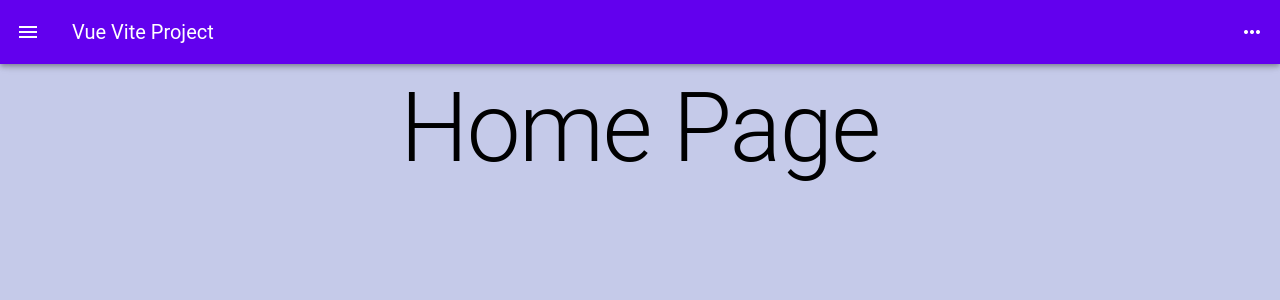
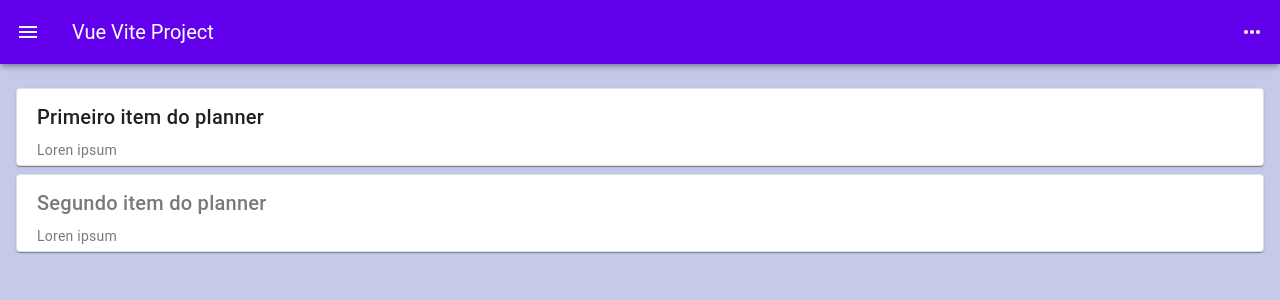
Before and after one commit to betogroo/vite-planner, a Vue app: page / in a window 1280 px wide. Shown: the top 300 px of the page. Built offline with nearby package versions, Linux system fonts and the light colour scheme; data requests are answered from the project's data file.

Commit message:
feat: create ProjectList

```diff
--- /dev/null
+++ b/src/components/ProjectList.vue
@@ -0,0 +1,24 @@
+<script setup lang="ts">
+import useProject from '@/composables/useProject'
+const { projects, error, fetchProject } = useProject()
+await fetchProject()
+</script>
+
+<template>
+  <div v-if="error">
+    <v-alert type="error">{{ `${error.code} - ${error.message}` }}</v-alert>
+  </div>
+  <template v-else-if="projects.length">
+    <v-card
+      :disabled="item.complete"
+      :border="true"
+      class="pa-1 my-2"
+      v-for="item in projects"
+      :key="item.id"
+    >
+      <v-card-title class="text-h6">{{ item.title }}</v-card-title>
+      <v-card-subtitle>{{ item.details }}</v-card-subtitle>
+    </v-card>
+  </template>
+  <v-alert v-else type="warning">No data</v-alert>
+</template>
--- a/src/views/HomeView.vue
+++ b/src/views/HomeView.vue
@@ -1,7 +1,12 @@
-<script setup lang="ts"></script>
+<script setup lang="ts">
+import ProjectList from '../components/ProjectList.vue'
+</script>
 
 <template>
-  <div class="text-h1 text-center">Home Page</div>
+  <Suspense>
+    <ProjectList />
+    <template #fallback> Loading... </template>
+  </Suspense>
 </template>
 
 <style scoped></style>
```
